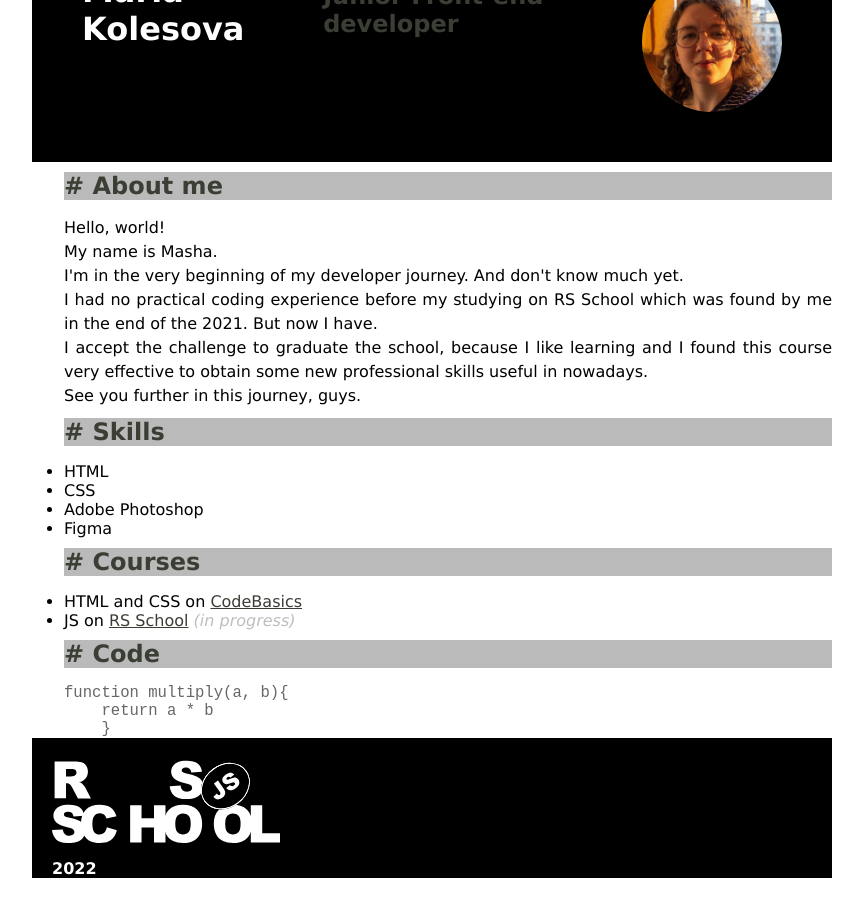
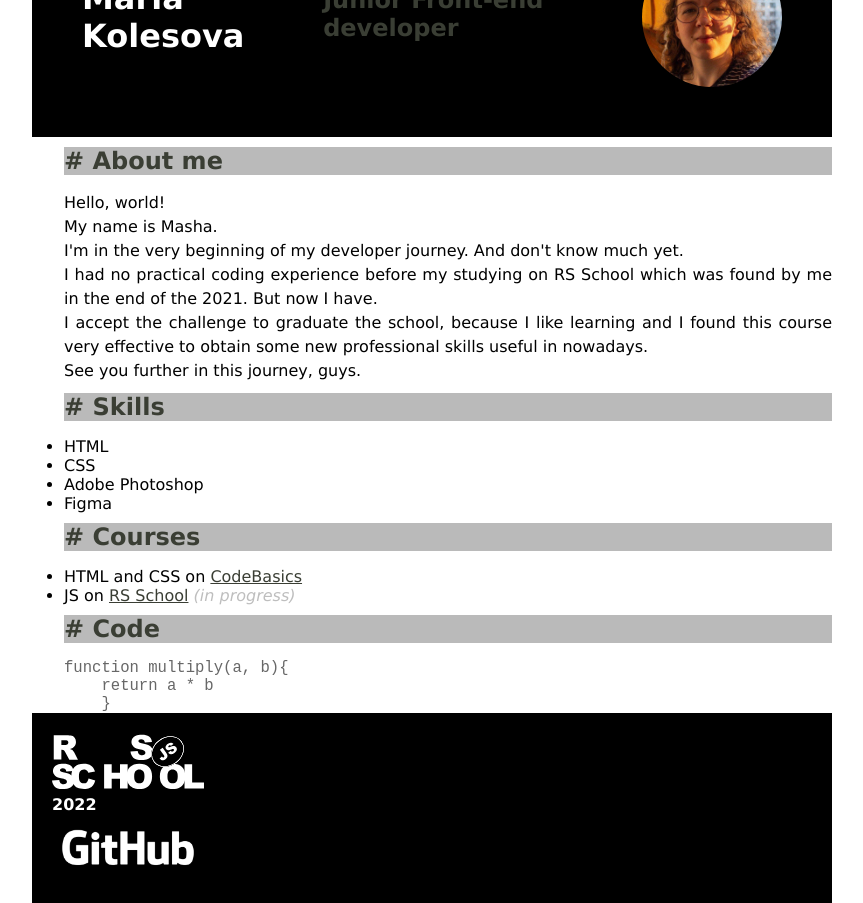
Before and after one commit to chmoq/rsschool-cv, a plain HTML site: page index.html in a window 1280 px wide. Shown: the whole page, without its empty margins (208-1071 px from the left). Before the commit the page ends 881 px from the top, so only its background shows below. Drawn offline with Linux system fonts and the light colour scheme.

Commit message:
feat: add github link

```diff
--- a/index.html
+++ b/index.html
@@ -46,7 +46,8 @@
         </main>
         <footer>
           <div class='footer-item'><a href="https://rs.school/js/"><img id='rslogo' src="assets/svg/rs_school_js.svg" alt='RS School logo'></a></div>
-          <div class=footer-item> <p id='white'>2022</p></div>
+          <div class='footer-item'><p id='white'>2022</p></div>
+          <div class='footer=item'><a href="https://github.com/chmoq"><img id='ghlogo' src="assets/img/GitHub_Logo_White.png" alt='GitHub logo'></a></div>
         </footer>
     </div>
   </body>
--- a/style.css
+++ b/style.css
@@ -35,15 +35,15 @@ header{
   display: flex;
   padding: 50px;
   background-color: black;
+  align-items: center;
 }
 main{
   padding-left: 32px;
   flex: 1 0 auto;
 }
-footer{
+footer {
   flex: 1 1 auto;
   background-color: black;
-  max-height: 100px;
   padding: 20px;
 }
 a {
@@ -53,9 +53,8 @@ i{
   color: #bebebe;
 }
 #rslogo{
-  max-width: 30%;
+  max-width: 20%;
   filter: invert(1);
-  margin-bottom: 10px;
 }
 
 p{
@@ -71,3 +70,6 @@ code{
   font-size: 120%;
   color: rgba(83, 83, 83, 0.884);
 }
+#ghlogo{
+  max-width: 20%;
+}
```
Also changed, not shown: assets/img/GitHub_Logo_White.png (added).
